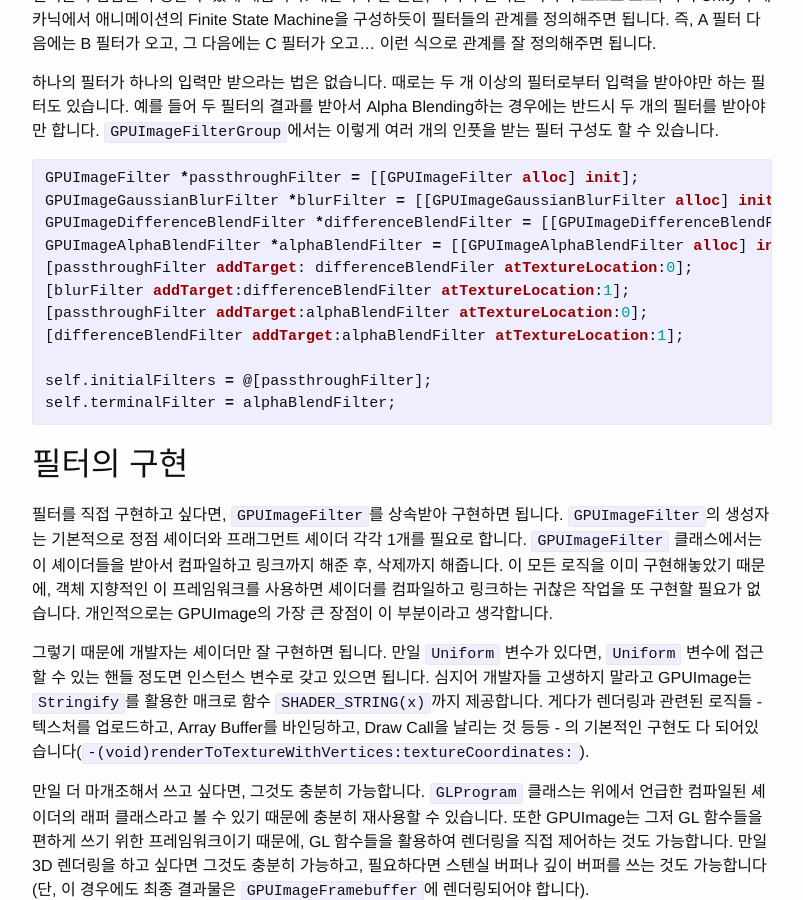
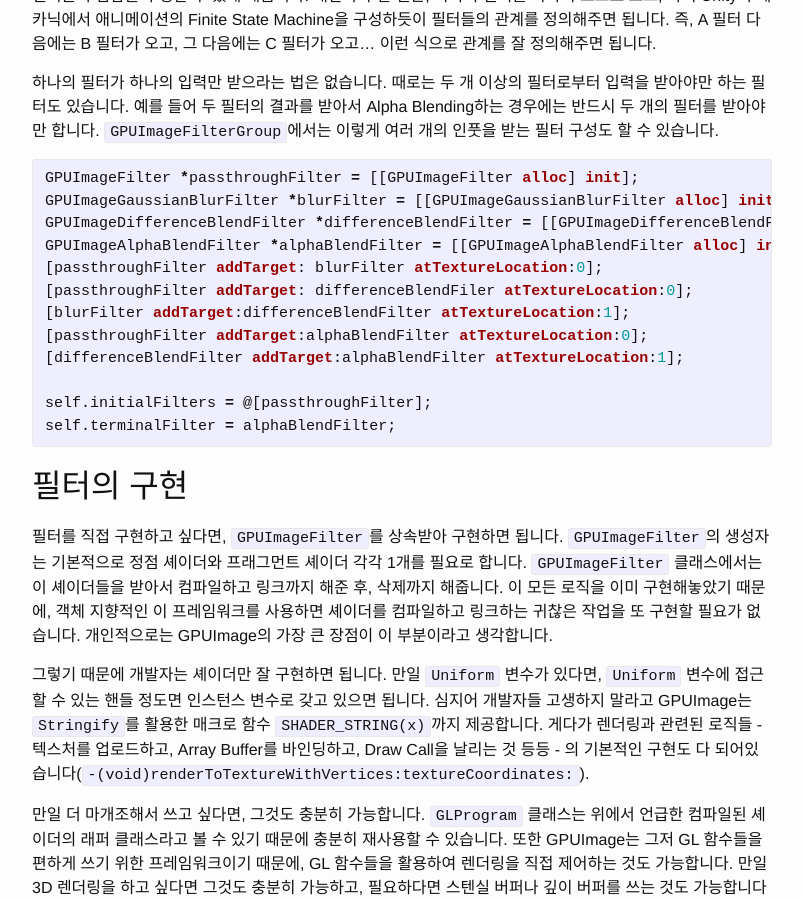
Before and after one commit to helloworldpark/helloworldpark.github.com, a Jekyll site: the page built from _posts/2017-02-05-GPUImage_Intro.md, in a window 1280 px wide and 900 px high, scrolled down 1415 px. Shown: the whole window, without its empty margins (238-1041 px from the left). Built offline with Jekyll 4.4.1, drawn with Linux system fonts in a browser that asks for light colours; comment, search, counter and statistics services are not loaded.

Commit message:
code fix

```diff
--- a/_posts/2017-02-05-GPUImage_Intro.md
+++ b/_posts/2017-02-05-GPUImage_Intro.md
@@ -34,6 +34,7 @@ GPUImageFilter *passthroughFilter = [[GPUImageFilter alloc] init];
 GPUImageGaussianBlurFilter *blurFilter = [[GPUImageGaussianBlurFilter alloc] init];
 GPUImageDifferenceBlendFilter *differenceBlendFilter = [[GPUImageDifferenceBlendFilter alloc] init];
 GPUImageAlphaBlendFilter *alphaBlendFilter = [[GPUImageAlphaBlendFilter alloc] init];
+[passthroughFilter addTarget: blurFilter atTextureLocation:0];
 [passthroughFilter addTarget: differenceBlendFiler atTextureLocation:0];
 [blurFilter addTarget:differenceBlendFilter atTextureLocation:1];
 [passthroughFilter addTarget:alphaBlendFilter atTextureLocation:0];
```
